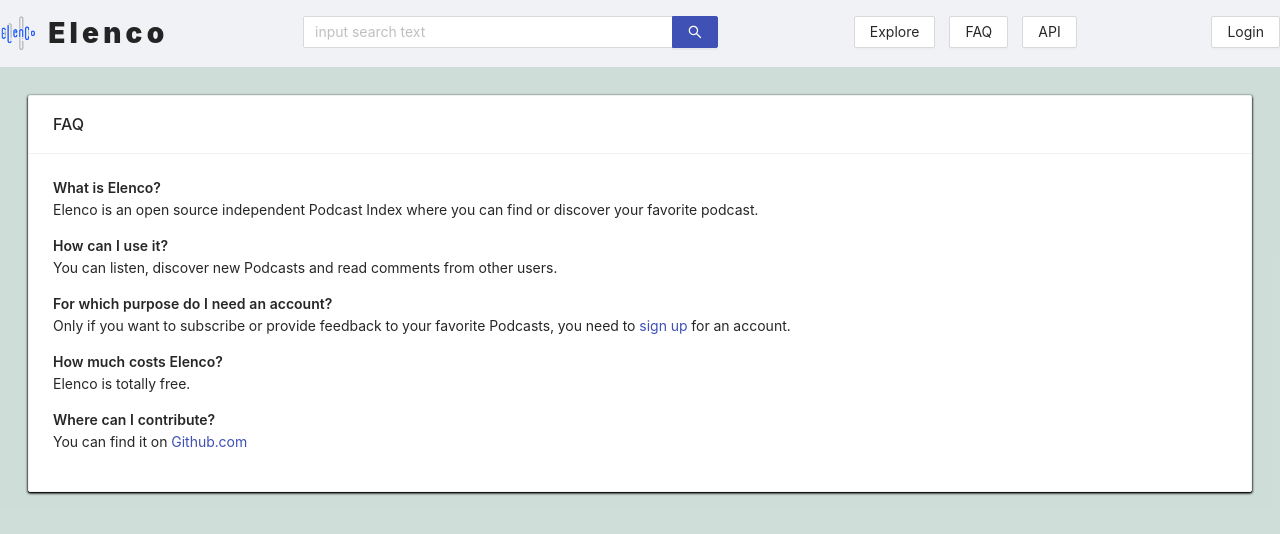
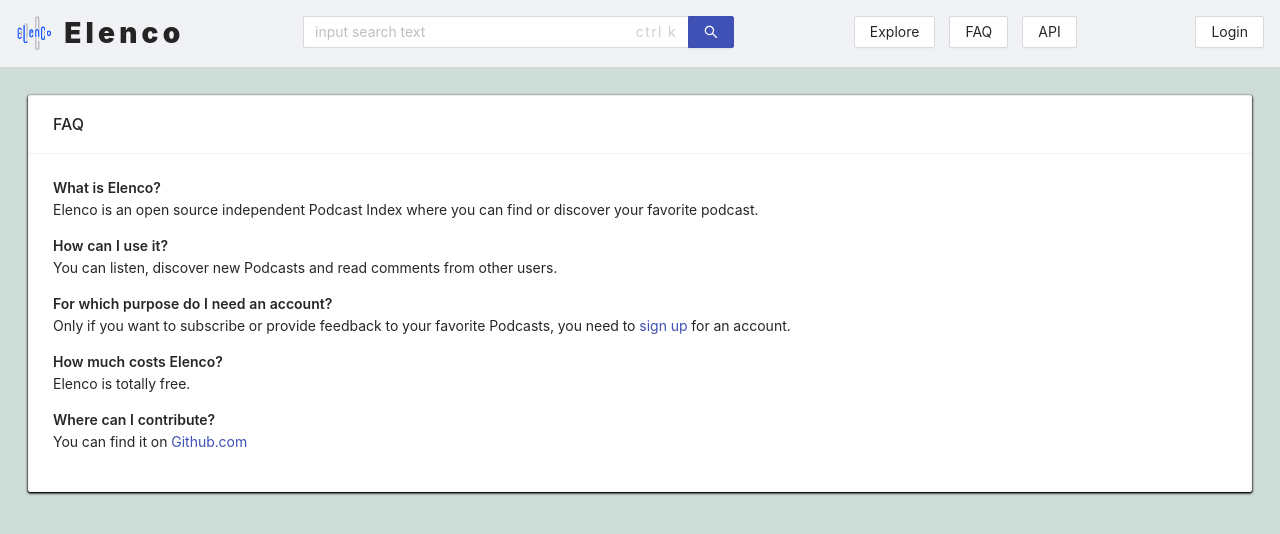
Before and after one commit to DominicWrege/elenco-frontend, a React (Create React App) app: page /faq in a window 1280 px wide. Shown: the top 534 px of the page. Built offline with nearby package versions, Linux system fonts and the light colour scheme.

Commit message:
-hot key ctr +f -css animation home

```diff
--- a/package.json
+++ b/package.json
@@ -20,6 +20,7 @@
     "react": "^17.0.2",
     "react-countup": "^4.4.0",
     "react-dom": "^17.0.2",
+    "react-hotkeys-hook": "^3.3.2",
     "react-scripts": "4.0.3",
     "string-strip-html": "^8.3.0",
     "styled-components": "^5.0.0",
--- a/src/components/App/App.css
+++ b/src/components/App/App.css
@@ -15,7 +15,11 @@
     background: radial-gradient(circle, rgba(138,172,200,1) 2%, rgba(187,222,251,1) 95%); */
 	padding: 2em;
 	box-sizing: inherit;
+	/* transition-property: all;
+	transition-duration: 2s;
+	transition-timing-function: cubic-bezier(0, 1, 0.5, 1); */
 }
+
 /* TODO  */
 .App-pages > div {
 	width: 80rem;
--- a/src/components/Header/Header.css
+++ b/src/components/Header/Header.css
@@ -30,8 +30,7 @@
 	flex-wrap: nowrap;
 	background: cfd8dc;
 	column-gap: 1em;
-	padding-top: 1rem;
-	padding-bottom: 1rem;
+	padding: 1rem;
 	/* background: #C6DDF0 !important; */
 	/* background: #D8DBE2!important; */
 	/* background: #fff !important; */
@@ -46,7 +45,7 @@
 }
 
 #Header-search .ant-select-auto-complete {
-	width: 26rem;
+	width: 27rem;
 	/* max-width: 38rem; */
 }
 .Header-btns-group {
--- a/src/components/Home/Home.css
+++ b/src/components/Home/Home.css
@@ -2,7 +2,22 @@
 	display: flex;
 	gap: 2rem;
 	flex-direction: column;
+	animation-duration: 1.1s;
+	animation-timing-function: ease-out;
+	animation-delay: 0s;
+	animation-iteration-count: 1;
+	animation-name: slideUp;
 }
+
+@keyframes slideUp {
+	0% {
+		transform: translateY(400px);
+	}
+	100% {
+		transform: translateY(0);
+	}
+}
+
 .Home header {
 	display: block;
 	text-align: center;
@@ -38,7 +53,6 @@
 }
 
 .swagger-ui .info {
-	/* pa */
 	margin: 1.25rem 0 !important;
 }
 
--- a/src/components/Home/Home.tsx
+++ b/src/components/Home/Home.tsx
@@ -41,8 +41,9 @@
 	return (
 		<div className="Home">
 			<header>
+				<img src={LOGO} height={270} alt="logo" />
 
-				<img src={LOGO} height={270} alt="logo" />
+				{/* <img src="/img/newgiffaster.gif" height={270} alt="logo" /> */}
 				<Typography.Title level={4}>
 					An independent open source podcast directory
 				</Typography.Title>
--- a/src/components/PodcastPlayer/PodcastPlayer.css
+++ b/src/components/PodcastPlayer/PodcastPlayer.css
@@ -1,4 +1,4 @@
-/* .Player-wrapper iframe{
+/* .Player-wrapper iframe
     width: min-max(300px, 600px);
     background: #e8eaf6;
     box-shadow: 0 1px 3px rgb(0 0 0 / 12%), 0 1px 2px rgb(0 0 0 / 24%);
--- a/src/components/SearchField/SearchField.css
+++ b/src/components/SearchField/SearchField.css
@@ -7,7 +7,10 @@
 .SearchField-option div.ant-typography {
 	margin: 0 !important;
 }
-
+.SearchField span.ant-input-suffix {
+	color: #bebebebe;
+	/* margin-left: 1em;⠀⠀ */
+}
 .completion-search-dropdown .rc-virtual-list-holder {
 	max-height: 470px !important;
 }
--- a/src/components/SearchField/SearchField.tsx
+++ b/src/components/SearchField/SearchField.tsx
@@ -1,11 +1,12 @@
 import { AutoComplete, Input, Typography } from "antd";
 import "./SearchField.css";
-import React, { useState } from "react";
+import React, { useRef, useState } from "react";
 import { useLocation, useRoute } from "wouter";
 import { API_URL } from "../../env";
 import { http } from "../../functions/http";
 import { SearchProperties } from "../../pages/SearchResults/SearchResults";
 import type { Completion } from "../../models/feeds";
+import { useHotkeys } from "react-hotkeys-hook";
 const { Paragraph } = Typography;
 
 // TODO get para an set the field
@@ -22,9 +23,21 @@
 const SearchField: React.FC = () => {
 	const setLocation = useLocation()[1];
 	const params = useRoute<SearchProperties>("/search/:query")[1];
+
 	const [completions, setCompletions] = useState<Option[]>([]);
+
 	const uri = params?.query ? decodeURI(params.query) : "";
 	const [value, setValue] = useState<string>(uri);
+
+	const inputField = useRef<Input>(null);
+
+	useHotkeys("ctrl+k", (event: KeyboardEvent) => {
+		if (inputField.current) {
+			event?.preventDefault();
+			console.log(inputField.current);
+			inputField.current.focus();
+		}
+	});
 
 	const updateLocation = (searchTerm: string) => {
 		const uri = `/search/${searchTerm}`;
@@ -95,9 +108,11 @@
 
 	return (
 		<AutoComplete
+			className="SearchField"
 			value={value}
 			onSelect={handleOnSelect}
 			options={completions}
+			ref={inputField}
 			dropdownClassName="completion-search-dropdown"
 		>
 			<Input.Search
@@ -107,6 +122,7 @@
 				onSearch={handleSearch}
 				onChange={handleOnChange}
 				size="middle"
+				suffix="⠀ctrl k"
 				// ref={input}
 			/>
 		</AutoComplete>
```
Also changed, not shown: src/components/App/App.tsx (+3 -16 lines), 2 other files (tests, documents, lock files or other folders). Lines whose indentation alone changed are shown as unchanged.
